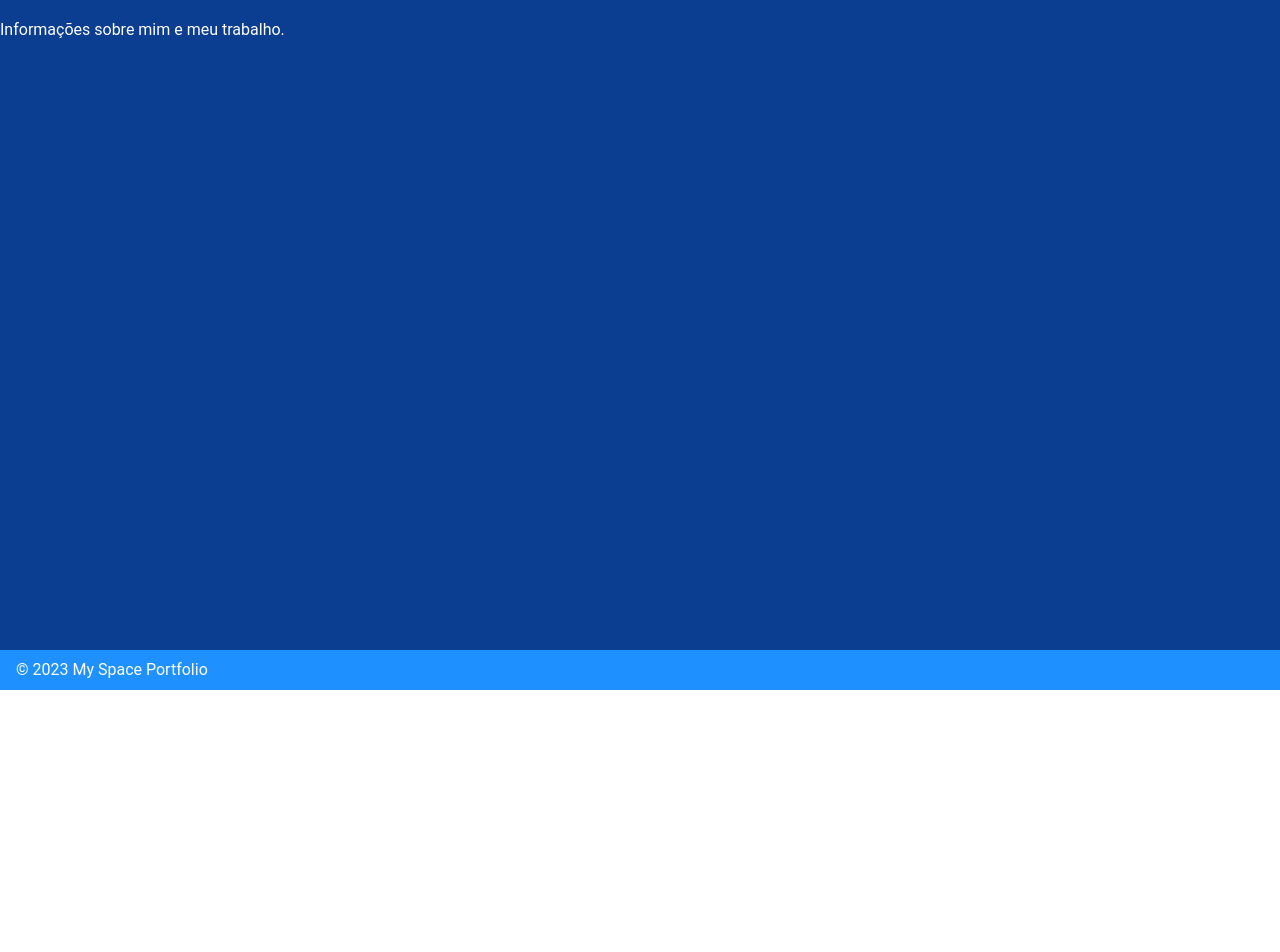
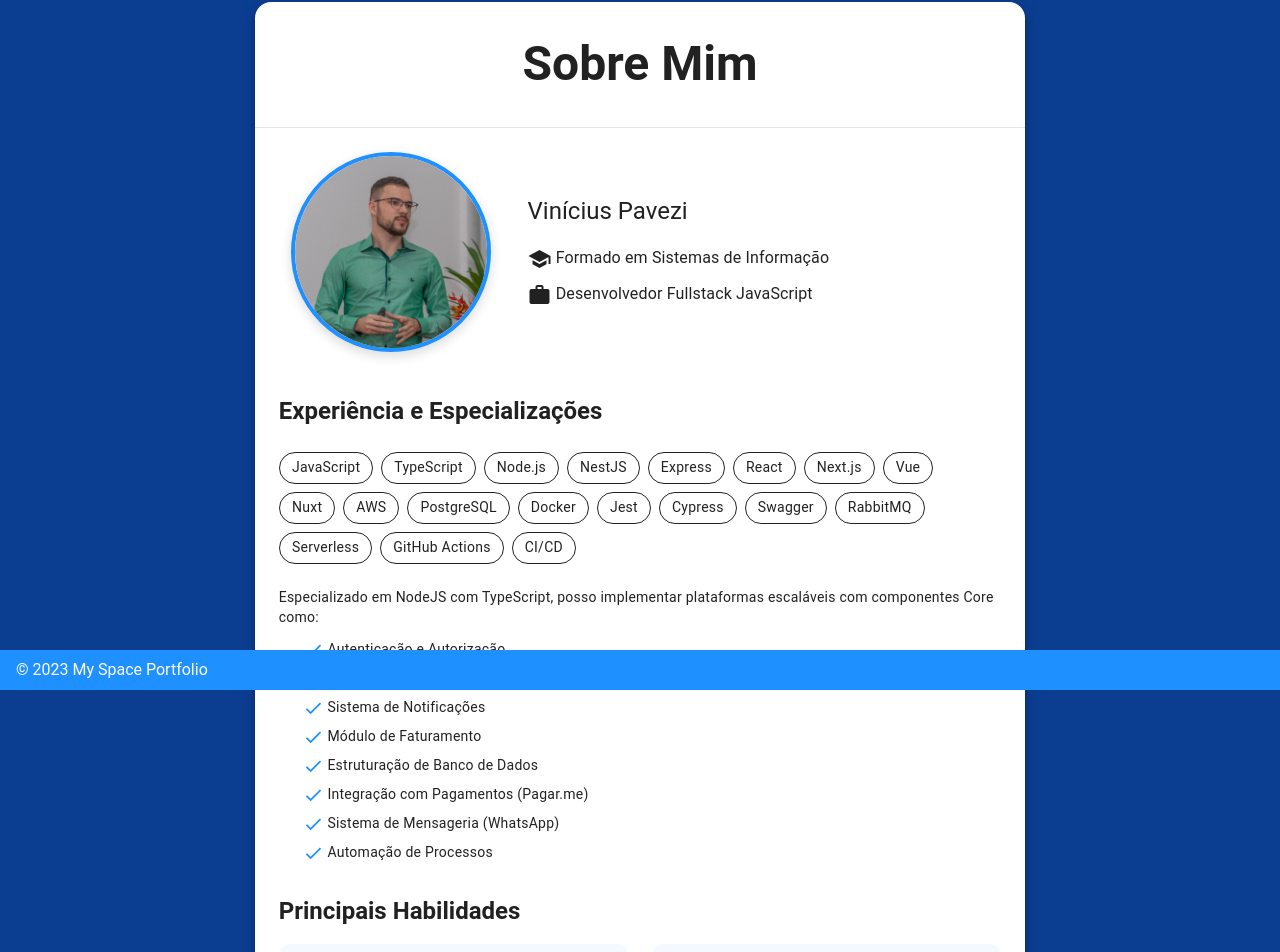
Before and after one commit to Pavezi/pavezi.space, a Nuxt app: page /sobre in a window 1280 px wide. Shown: the part 110-1062 px from the top of the page. Before the commit the page ends 800 px from the top, so only its background shows below. Built offline with nearby package versions, Linux system fonts and the light colour scheme.

Commit message:
feat: fill sobre page

```diff
--- a/app.vue
+++ b/app.vue
@@ -4,8 +4,8 @@
       <v-toolbar-title>My Space Portfolio</v-toolbar-title>
       <v-spacer></v-spacer>
       <v-btn text to="/">Home</v-btn>
-      <v-btn text to="/projetos">Projects</v-btn>
       <v-btn text to="/contato">Contact</v-btn>
+      <v-btn text to="/sobre">Sobre</v-btn>
       <v-btn icon @click="toggleTheme">
         <v-icon>{{ themeIcon }}</v-icon>
       </v-btn>
@@ -30,9 +30,6 @@
         </v-list-item>
         <v-list-item to="/sobre">
           <v-list-item-title>Sobre</v-list-item-title>
-        </v-list-item>
-        <v-list-item to="/servicos">
-          <v-list-item-title>Serviços</v-list-item-title>
         </v-list-item>
       </v-list>
     </v-navigation-drawer>
--- a/pages/sobre.vue
+++ b/pages/sobre.vue
@@ -1,6 +1,224 @@
 <template>
-    <div>
-        <h1 class="text-h4 font-weight-bold mb-6">Sobre</h1>
-        <p>Informações sobre mim e meu trabalho.</p>
-    </div>
+    <v-container class="about-page">
+        <v-row justify="center">
+            <v-col cols="12" md="10" lg="8">
+                <v-card class="about-card" elevation="6">
+                    <v-card-title class="text-h3 font-weight-bold text-center py-6">
+                        Sobre Mim
+                    </v-card-title>
+
+                    <v-divider></v-divider>
+
+                    <v-card-text class="pa-6">
+                        <v-row align="center" class="mb-8">
+                            <v-col cols="12" md="4" class="text-center">
+                                <v-avatar size="200" class="profile-avatar">
+                                    <v-img src="/me.jpeg" alt="Profile"></v-img>
+                                </v-avatar>
+                            </v-col>
+
+                            <v-col cols="12" md="8">
+                                <h2 class="text-h5 mb-4">Vinícius Pavezi</h2>
+                                <p class="text-subtitle-1 mb-2">
+                                    <v-icon left>mdi-school</v-icon>
+                                    Formado em Sistemas de Informação
+                                </p>
+                                <p class="text-subtitle-1">
+                                    <v-icon left>mdi-briefcase</v-icon>
+                                    Desenvolvedor Fullstack JavaScript
+                                </p>
+                            </v-col>
+                        </v-row>
+
+                        <section class="mb-8">
+                            <h3 class="text-h5 font-weight-bold mb-4">Experiência e Especializações</h3>
+                            <v-chip-group column class="mb-4">
+                                <v-chip v-for="tech in technologies" :key="tech" color="primary" variant="outlined">
+                                    {{ tech }}
+                                </v-chip>
+                            </v-chip-group>
+
+                            <p class="mb-3">
+                                Especializado em NodeJS com TypeScript, posso implementar plataformas escaláveis com
+                                componentes Core como:
+                            </p>
+
+                            <ul class="mb-4">
+                                <li v-for="item in coreComponents" :key="item" class="mb-2">
+                                    <v-icon small color="primary">mdi-check</v-icon> {{ item }}
+                                </li>
+                            </ul>
+                        </section>
+
+                        <section class="mb-8">
+                            <h3 class="text-h5 font-weight-bold mb-4">Principais Habilidades</h3>
+                            <v-row>
+                                <v-col v-for="(skill, index) in skills" :key="index" cols="12" md="6">
+                                    <v-card variant="flat" class="skill-card pa-4">
+                                        <div class="d-flex align-center mb-2">
+                                            <v-icon :icon="skill.icon" :color="skill.color" size="24"
+                                                class="mr-3"></v-icon>
+                                            <h4 class="text-h6 font-weight-bold">{{ skill.title }}</h4>
+                                        </div>
+                                        <p>{{ skill.description }}</p>
+                                    </v-card>
+                                </v-col>
+                            </v-row>
+                        </section>
+
+                        <section class="mb-4">
+                            <h3 class="text-h5 font-weight-bold mb-4">Princípios de Desenvolvimento</h3>
+                            <v-row>
+                                <v-col v-for="principle in principles" :key="principle.title" cols="12" md="4">
+                                    <v-card variant="outlined" class="principle-card pa-4 h-100">
+                                        <h4 class="text-h6 font-weight-bold mb-2">{{ principle.title }}</h4>
+                                        <p>{{ principle.description }}</p>
+                                    </v-card>
+                                </v-col>
+                            </v-row>
+                        </section>
+
+                        <section class="text-center mt-8">
+                            <v-btn color="primary" size="large" variant="flat" to="/contato" class="contact-button">
+                                Entre em Contato
+                                <v-icon end>mdi-email-send</v-icon>
+                            </v-btn>
+                        </section>
+                    </v-card-text>
+                </v-card>
+            </v-col>
+        </v-row>
+    </v-container>
 </template>
+<script setup>
+const technologies = [
+    'JavaScript', 'TypeScript', 'Node.js', 'NestJS', 'Express',
+    'React', 'Next.js', 'Vue', 'Nuxt', 'AWS', 'PostgreSQL',
+    'Docker', 'Jest', 'Cypress', 'Swagger', 'RabbitMQ',
+    'Serverless', 'GitHub Actions', 'CI/CD'
+];
+
+const coreComponents = [
+    'Autenticação e Autorização',
+    'Painel Administrativo',
+    'Sistema de Notificações',
+    'Módulo de Faturamento',
+    'Estruturação de Banco de Dados',
+    'Integração com Pagamentos (Pagar.me)',
+    'Sistema de Mensageria (WhatsApp)',
+    'Automação de Processos'
+];
+
+const skills = [
+    {
+        title: 'Backend Development',
+        icon: 'mdi-server',
+        color: 'primary',
+        description: 'Desenvolvimento de APIs robustas com Node.js, NestJS e Express, seguindo melhores práticas de arquitetura e segurança.'
+    },
+    {
+        title: 'Frontend Development',
+        icon: 'mdi-monitor',
+        color: 'secondary',
+        description: 'Criação de interfaces modernas e responsivas com React, Vue, Next.js e Nuxt, focando na experiência do usuário.'
+    },
+    {
+        title: 'Cloud & DevOps',
+        icon: 'mdi-cloud',
+        color: 'info',
+        description: 'Implementação de soluções escaláveis na AWS e GCP, incluindo Fargate, Lambda, e pipelines de CI/CD automatizados.'
+    },
+    {
+        title: 'Banco de Dados',
+        icon: 'mdi-database',
+        color: 'success',
+        description: 'Modelagem e otimização de bancos de dados relacionais (PostgreSQL) e não-relacionais, garantindo performance e integridade.'
+    },
+    {
+        title: 'Pagamentos & Automação',
+        icon: 'mdi-credit-card',
+        color: 'warning',
+        description: 'Integração com gateways de pagamento (Pagar.me), geração de boletos, Pix e automação de processos financeiros.'
+    },
+    {
+        title: 'Qualidade de Código',
+        icon: 'mdi-code-braces',
+        color: 'error',
+        description: 'Aplicação de testes unitários e E2E (Jest, Cypress), documentação (Swagger) e princípios de Clean Code.'
+    }
+];
+
+const principles = [
+    {
+        title: 'DRY',
+        description: 'Don\'t Repeat Yourself - Evitar duplicação de código, criando componentes e funções reutilizáveis.'
+    },
+    {
+        title: 'SRP',
+        description: 'Single Responsibility Principle - Cada módulo ou classe deve ter apenas uma razão para mudar.'
+    },
+    {
+        title: 'Clean Code',
+        description: 'Escrever código limpo, legível e de fácil manutenção, seguindo padrões e boas práticas.'
+    }
+];
+</script>
+
+<style scoped>
+.about-page {
+    padding-top: 48px;
+    padding-bottom: 48px;
+}
+
+.about-card {
+    border-radius: 16px;
+    overflow: hidden;
+}
+
+.profile-avatar {
+    border: 4px solid rgb(var(--v-theme-primary));
+    box-shadow: 0 4px 12px rgba(0, 0, 0, 0.15);
+}
+
+.skill-card {
+    border-radius: 12px;
+    background-color: rgba(var(--v-theme-primary), 0.05);
+    height: 100%;
+    transition: transform 0.3s ease;
+
+    &:hover {
+        transform: translateY(-4px);
+    }
+}
+
+.principle-card {
+    border-radius: 12px;
+    transition: all 0.3s ease;
+
+    &:hover {
+        border-color: rgb(var(--v-theme-primary));
+        box-shadow: 0 4px 8px rgba(0, 0, 0, 0.1);
+    }
+}
+
+.contact-button {
+    font-weight: 600;
+    letter-spacing: 0.5px;
+    padding: 0 32px;
+    height: 48px;
+
+    &:hover {
+        transform: translateY(-2px);
+        box-shadow: 0 8px 16px rgba(var(--v-theme-primary), 0.2);
+    }
+}
+
+ul {
+    padding-left: 24px;
+
+    li {
+        list-style-type: none;
+        position: relative;
+    }
+}
+</style>
```
Also changed, not shown: public/me.jpeg (added).
